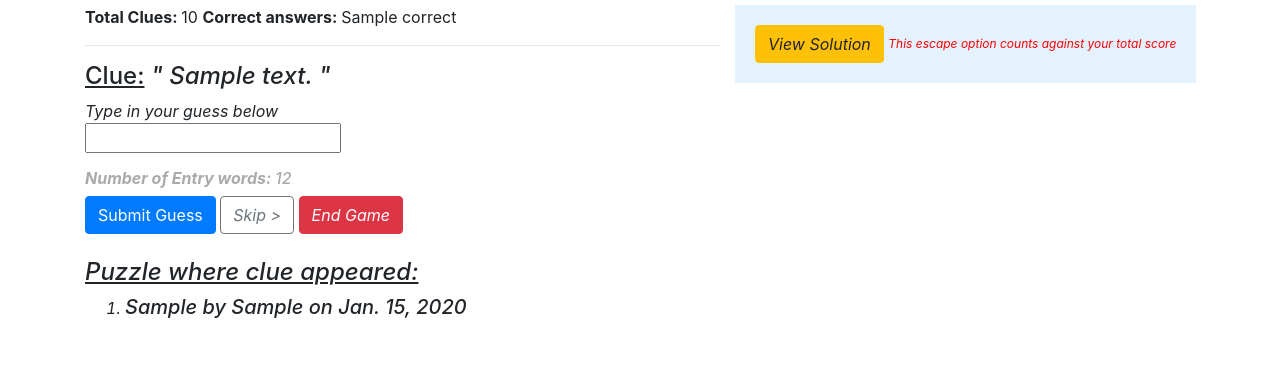
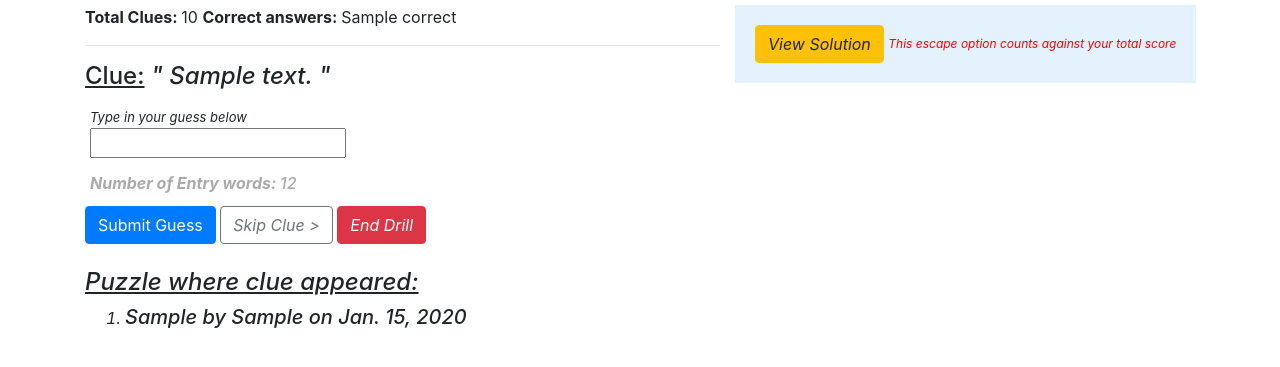
Before and after one commit to hassanbadru/xword_task, a Django app: template tdd_exercise/templates/drill.html in a window 1280 px wide. Shown: the part 40-407 px from the top of the page. Run offline with Django 3.2, Linux system fonts and the light colour scheme; tables that the repository leaves empty hold one stand-in row (values such as "Sample post"); the template is opened without the code that fills it: values that come from a table or form of the project are taken from there, most other values are stand-ins (such as "Sample title", 1, 10 or a date in 2020); some libraries are stand-ins or nearby versions.

Commit message:
some template styling

```diff
--- a/tdd_exercise/templates/answer.html
+++ b/tdd_exercise/templates/answer.html
@@ -37,7 +37,7 @@
 
   <div>
     <a class="btn btn-success" href="{% url 'drill' %}" > Next Drill > </a>
-    <a class="btn btn-danger" href="{% url 'login' %}"> End Game </a>
+    <a class="btn btn-danger" href="{% url 'login' %}"> End Drill </a>
   </div>
 
 </div>
--- a/tdd_exercise/templates/drill.html
+++ b/tdd_exercise/templates/drill.html
@@ -27,9 +27,9 @@
          <div>
          {% csrf_token %}
 
-         <div>
+         <div style="padding: 5px">
          <div class = "form-group" style="text-align: left">
-           <i>Type in your guess below</i>
+           <i style="font-size: 13px">Type in your guess below</i>
           {% for field in entry_form %}
            <div>{{field}}</div>
           {% endfor %}
@@ -40,9 +40,9 @@
 
           <button class="btn btn-primary" type= "submit">Submit Guess</button>
            {% if repeat is not True %}
-           <a href="{% url 'drill' %}" class="btn btn-outline-secondary"> Skip > </a>
+           <a href="{% url 'drill' %}" class="btn btn-outline-secondary"> Skip Clue > </a>
            {% endif %}
-          <a class="btn btn-danger" href="{% url 'login' %}"> End Game </a>
+          <a class="btn btn-danger" href="{% url 'login' %}"> End Drill </a>
          </div>
 
        </form>
--- a/tdd_exercise/templates/login.html
+++ b/tdd_exercise/templates/login.html
@@ -3,7 +3,7 @@
 {% block title %} New Drill Page {% endblock %}
 {% block content %}
 <div class="col-md-12" style="background-color: #eee; text-align: center; padding: 30px">
-   <b> Crossword Puzzle </b>
-   <a href="{% url 'drill' %}" class="btn btn-success">Start Drill<a/>
+   <b> Crossword Puzzle </b> &nbsp;
+   <a href="{% url 'drill' %}" class="btn btn-success"> Start New Drill<a/>
 </div>
 {% endblock %}
```
